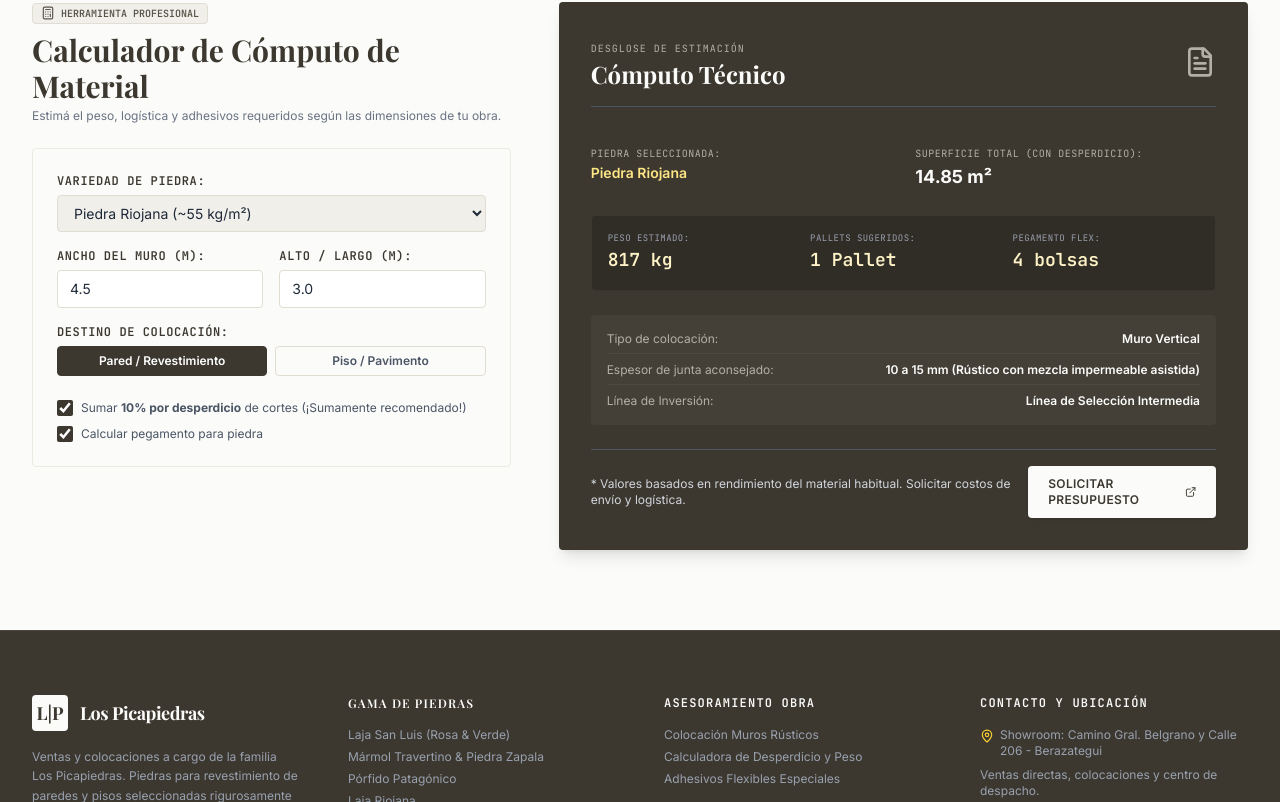
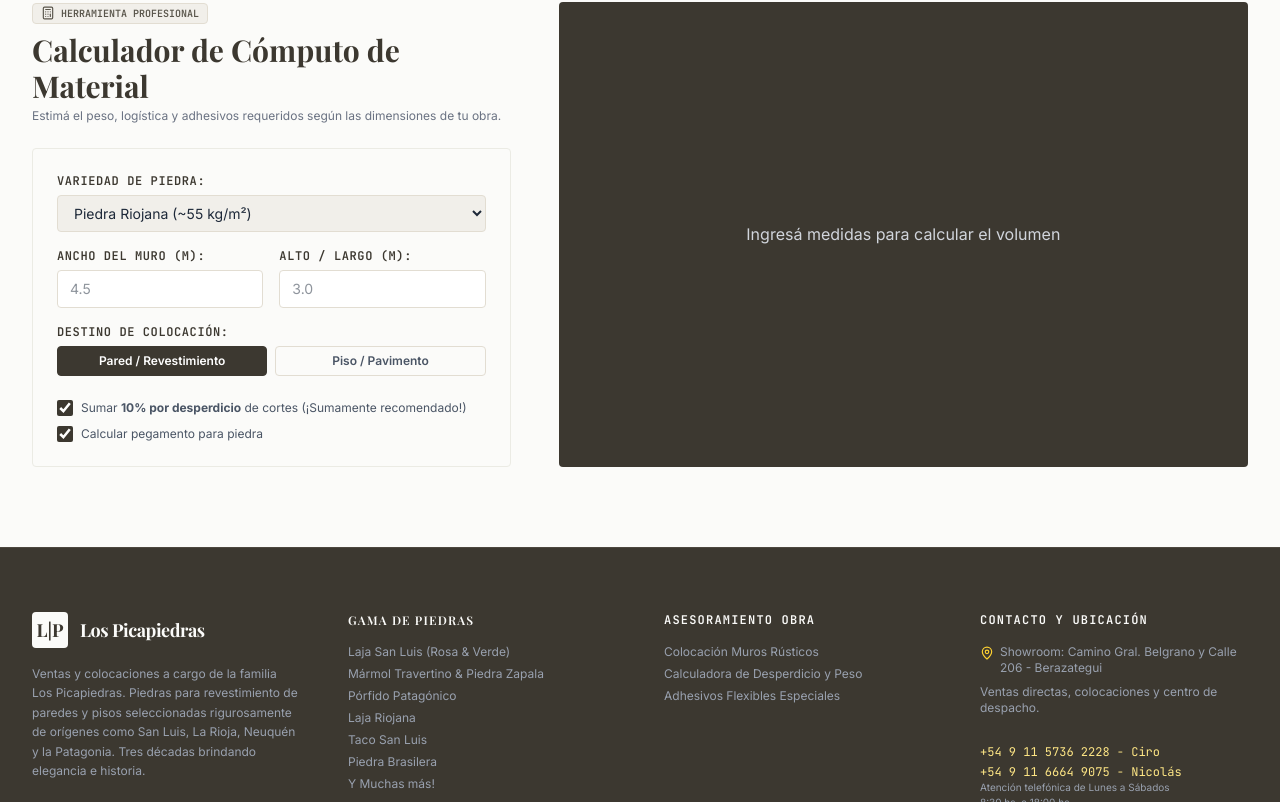
Before and after one commit to nicoscaramella/losPicapiedras, a React (Vite) app: page / in a window 1280 px wide. Shown: the part 2204-3006 px from the top of the page. Built offline with nearby package versions, Linux system fonts and the light colour scheme; a web font is replaced by a local one.

Commit message:
feat: reset calculator defaults with placeholders and remove pallets suggested section

```diff
--- a/src/App.tsx
+++ b/src/App.tsx
@@ -59,8 +59,8 @@
 
   // Calculator States
   const [calcStone, setCalcStone] = useState<string>('riojana'); // Default Piedra Riojana
-  const [widthInput, setWidthInput] = useState<string>('4.5');
-  const [heightInput, setHeightInput] = useState<string>('3.0');
+  const [widthInput, setWidthInput] = useState<string>(''); // Empty default, transparent placeholder
+  const [heightInput, setHeightInput] = useState<string>(''); // Empty default, transparent placeholder
   const [useCase, setUseCase] = useState<'pared' | 'piso'>('pared');
   const [wasteFactor, setWasteFactor] = useState<boolean>(true);
   const [includeAdhesive, setIncludeAdhesive] = useState<boolean>(true);
@@ -79,7 +79,10 @@
   const handleCalculate = () => {
     const w = parseFloat(widthInput);
     const h = parseFloat(heightInput);
-    if (isNaN(w) || isNaN(h) || w <= 0 || h <= 0) return;
+    if (isNaN(w) || isNaN(h) || w <= 0 || h <= 0) {
+      setQuoteResult(null);
+      return;
+    }
 
     let area = w * h;
     if (wasteFactor) {
@@ -704,6 +707,7 @@
                     type="number"
                     step="0.1"
                     min="0.1"
+                    placeholder="4.5"
                     value={widthInput}
                     onChange={(e) => setWidthInput(e.target.value)}
                     className="w-full bg-white border border-[#E2DDD2] px-3 py-2 text-sm rounded-sm text-gray-800 focus:outline-none focus:border-stone-500"
@@ -715,6 +719,7 @@
                     type="number"
                     step="0.1"
                     min="0.1"
+                    placeholder="3.0"
                     value={heightInput}
                     onChange={(e) => setHeightInput(e.target.value)}
                     className="w-full bg-white border border-[#E2DDD2] px-3 py-2 text-sm rounded-sm text-gray-800 focus:outline-none focus:border-stone-500"
@@ -801,14 +806,10 @@
                   </div>
                 </div>
 
-                <div className="grid grid-cols-1 sm:grid-cols-3 gap-4 bg-black/20 p-4 rounded-sm border border-white/5 font-mono-data">
+                <div className="grid grid-cols-1 sm:grid-cols-2 gap-4 bg-black/20 p-4 rounded-sm border border-white/5 font-mono-data">
                   <div className="text-center sm:text-left">
                     <span className="text-[9px] uppercase tracking-wider text-gray-400 block">Peso Estimado:</span>
                     <span className="text-lg font-bold text-amber-100">{quoteResult.totalWeightKg.toLocaleString('es-AR')} kg</span>
-                  </div>
-                  <div className="text-center sm:text-left">
-                    <span className="text-[9px] uppercase tracking-wider text-gray-400 block">Pallets sugeridos:</span>
-                    <span className="text-lg font-bold text-amber-100">{quoteResult.palletsNeeded} {quoteResult.palletsNeeded === 1 ? 'Pallet' : 'Pallets'}</span>
                   </div>
                   <div className="text-center sm:text-left">
                     <span className="text-[9px] uppercase tracking-wider text-gray-400 block">Pegamento Flex:</span>
```
